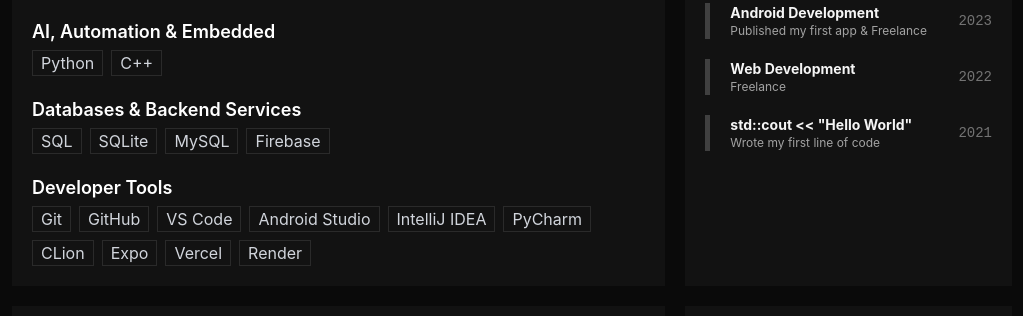
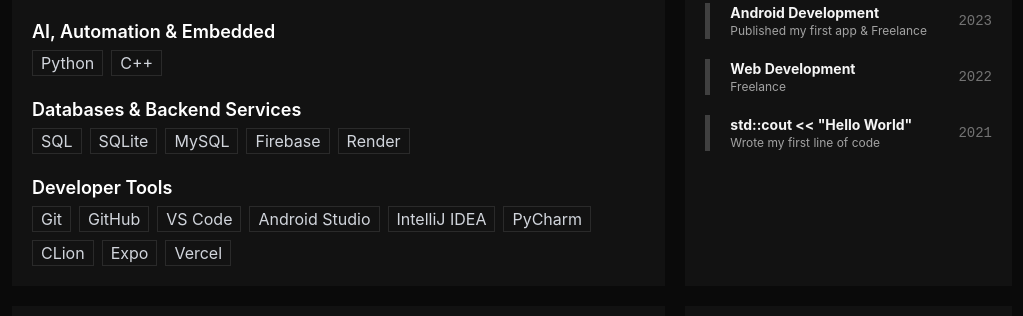
Before and after one commit to WilburStanley/web-portfolio, a React (Vite) app: page / in a window 1280 px wide. Shown: the part 940-1256 px from the top of the page, without its empty margins (128-1151 px from the left). Built offline with nearby package versions, Linux system fonts and the light colour scheme.

Commit message:
updated resume

```diff
--- a/src/data/techstacklist.ts
+++ b/src/data/techstacklist.ts
@@ -22,14 +22,14 @@
   },
   {
     category: "Databases & Backend Services",
-    stacklist: ["SQL", "SQLite", "MySQL", "Firebase"],
+    stacklist: ["SQL", "SQLite", "MySQL", "Firebase", "Render"],
   },
   {
     category: "Developer Tools",
     stacklist: [
       "Git", "GitHub", "VS Code",
       "Android Studio", "IntelliJ IDEA", "PyCharm", "CLion",
-      "Expo", "Vercel", "Render",
+      "Expo", "Vercel",
     ],
   },
 ];
```
